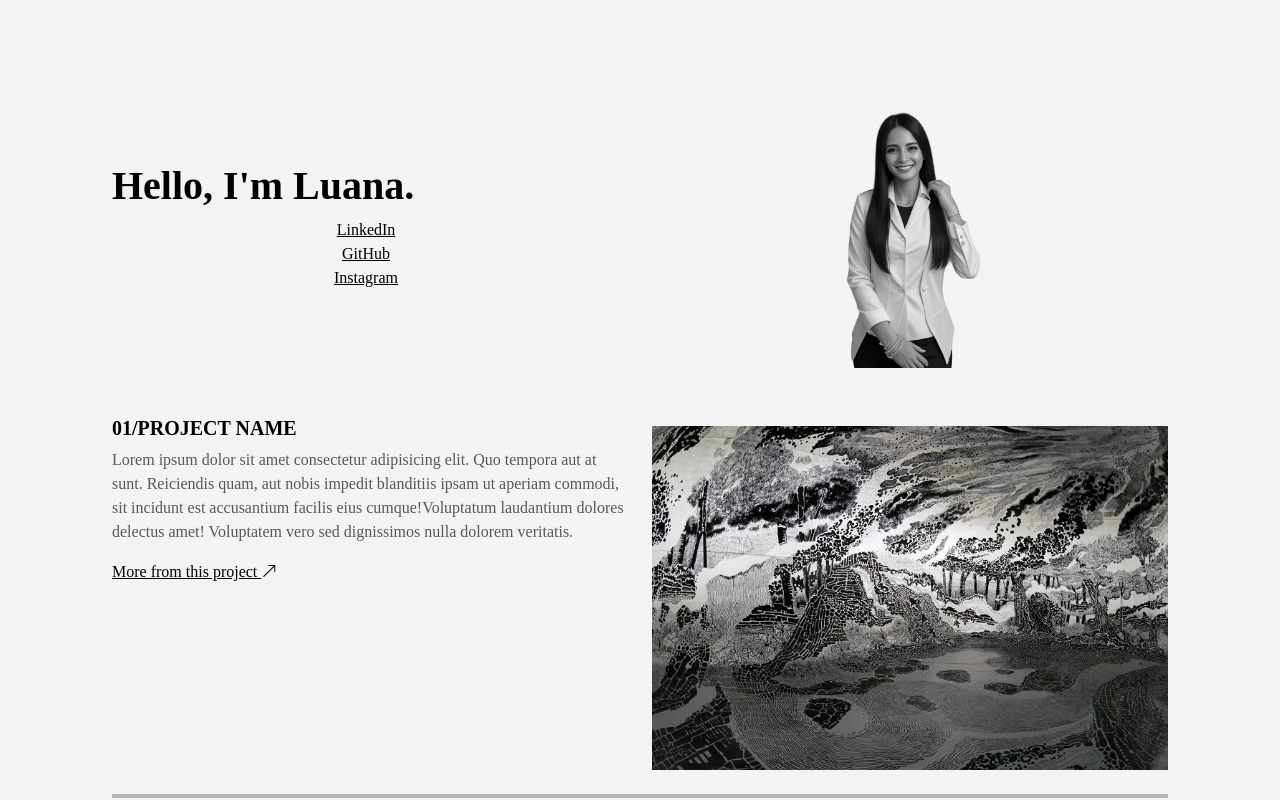
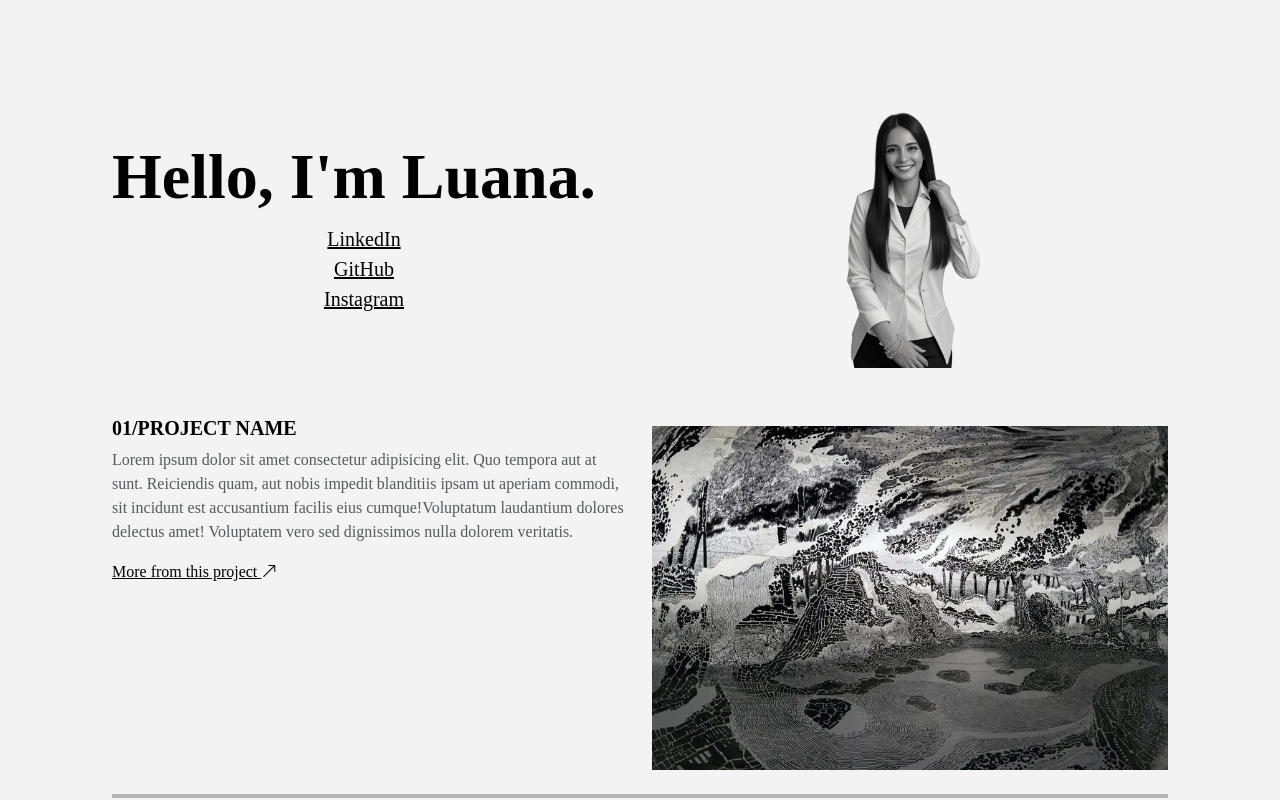
Before and after one commit to monick96/minimalistPortfolioHTML-CSS, a plain HTML site: page index.html in a window 1280 px wide. Shown: the top 800 px of the page. Drawn offline with nearby package versions, Linux system fonts and the light colour scheme.

Commit message:
change font size

```diff
--- a/static/css/style2.css
+++ b/static/css/style2.css
@@ -17,12 +17,17 @@ body {
     max-width: 40%;
     height: auto;
 }
+/*Estilo titulo*/
+.title h1{
+font-size: 64px;
+}
 
 /*Estilo Link*/
 
 #links a{
     color: black;
-    margin-right: 8px;
+    margin-right: 12px;
+    font-size: 20px;
 }
 
 
```
